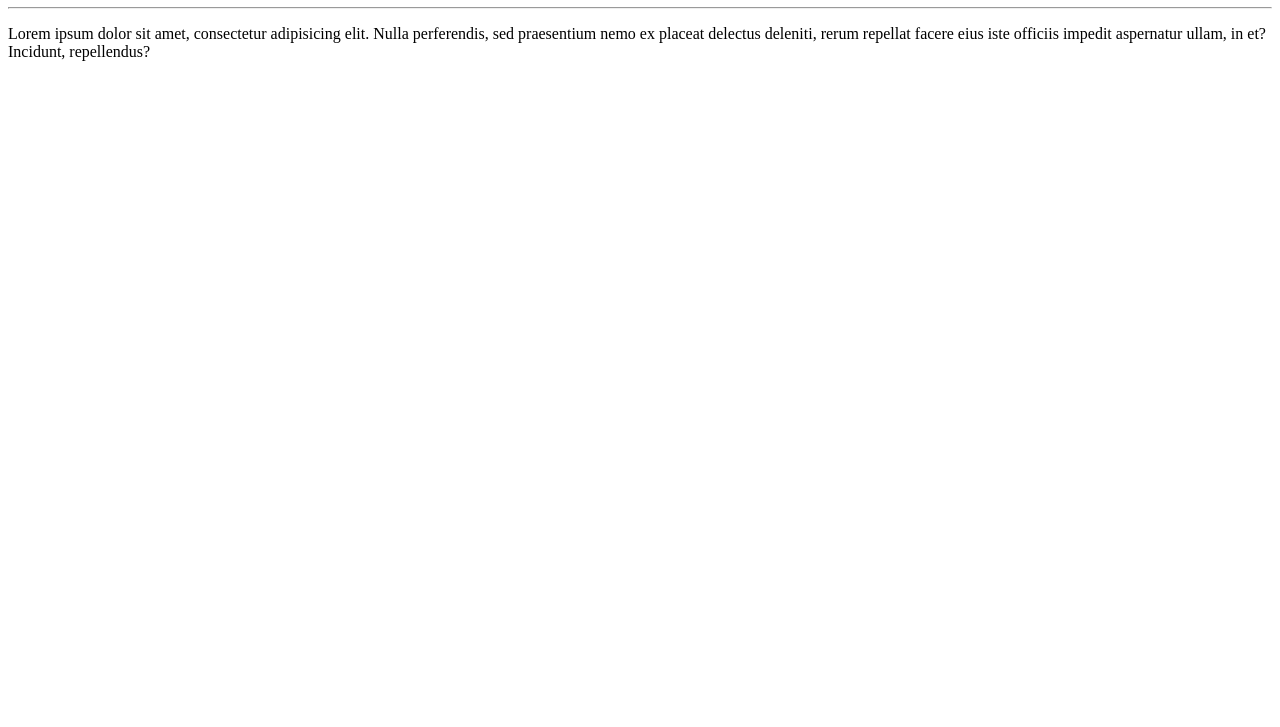
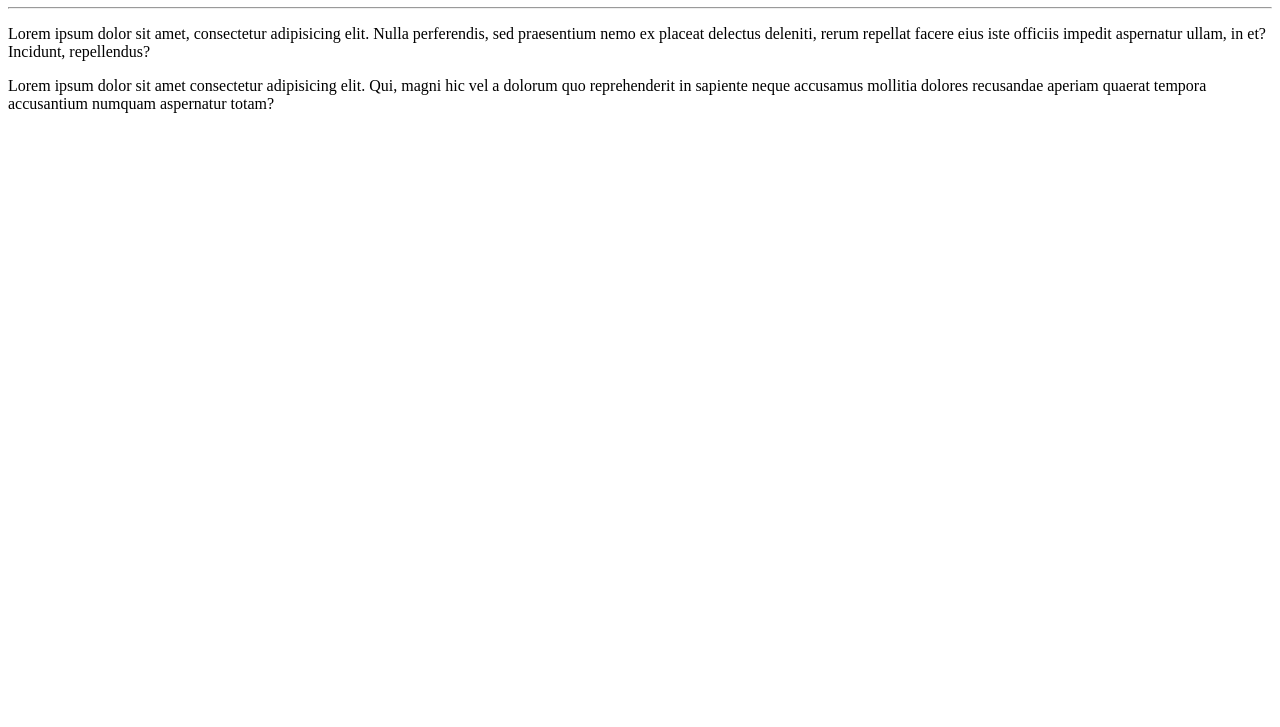
Before and after one commit to Leonardo5525/Github, a plain HTML site: page index.html in a window 1280 px wide. Shown: the part 73-800 px from the top of the page. Drawn offline with Linux system fonts and the light colour scheme.

Commit message:
Adicionei um parágrafo

```diff
--- a/index.html
+++ b/index.html
@@ -10,5 +10,6 @@
     <h1>Olá, mundo!</h1>
     <hr>
     <p>Lorem ipsum dolor sit amet, consectetur adipisicing elit. Nulla perferendis, sed praesentium nemo ex placeat delectus deleniti, rerum repellat facere eius iste officiis impedit aspernatur ullam, in et? Incidunt, repellendus? </p>
+    <p>Lorem ipsum dolor sit amet consectetur adipisicing elit. Qui, magni hic vel a dolorum quo reprehenderit in sapiente neque accusamus mollitia dolores recusandae aperiam quaerat tempora accusantium numquam aspernatur totam?</p>
 </body>
 </html>
```
